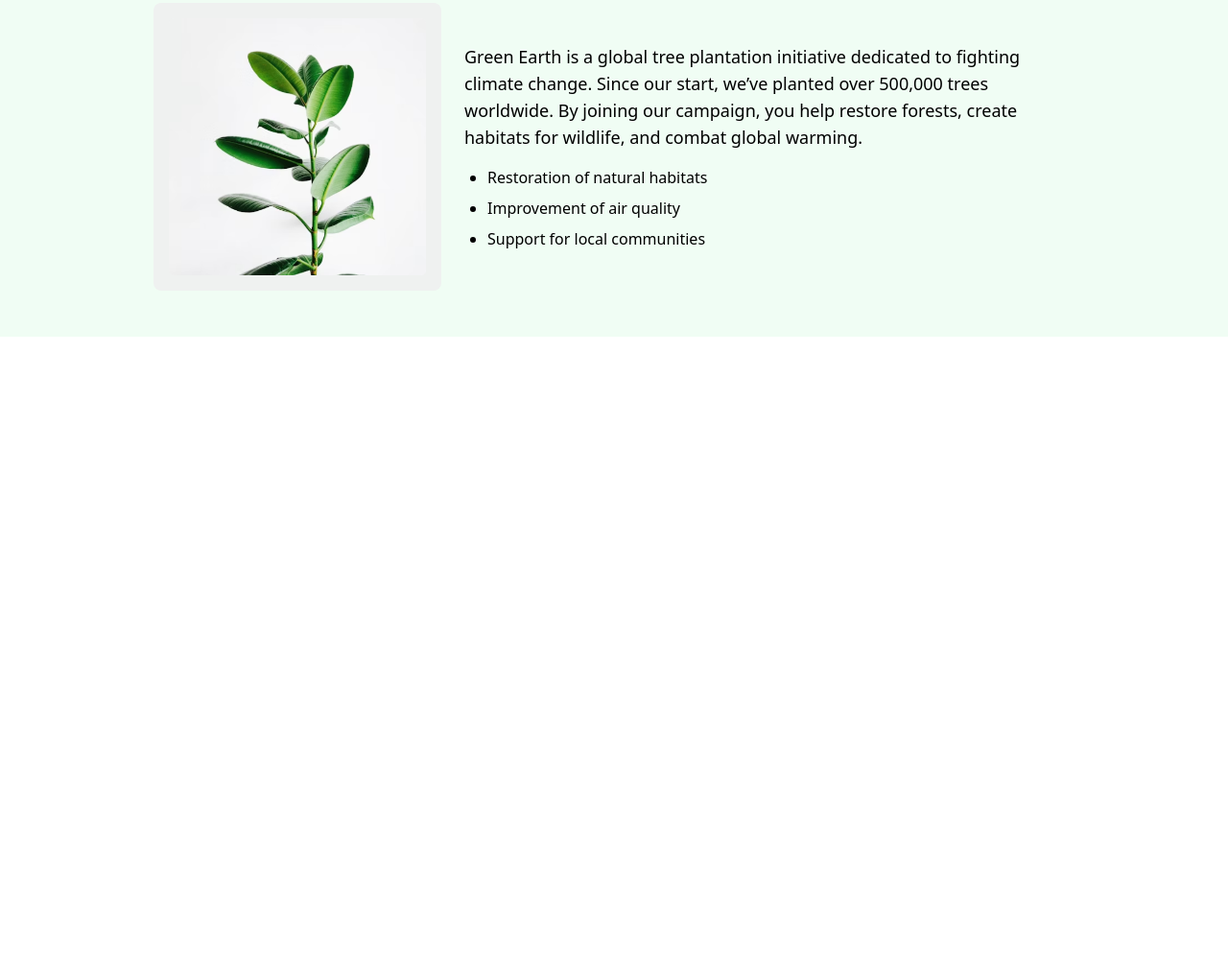
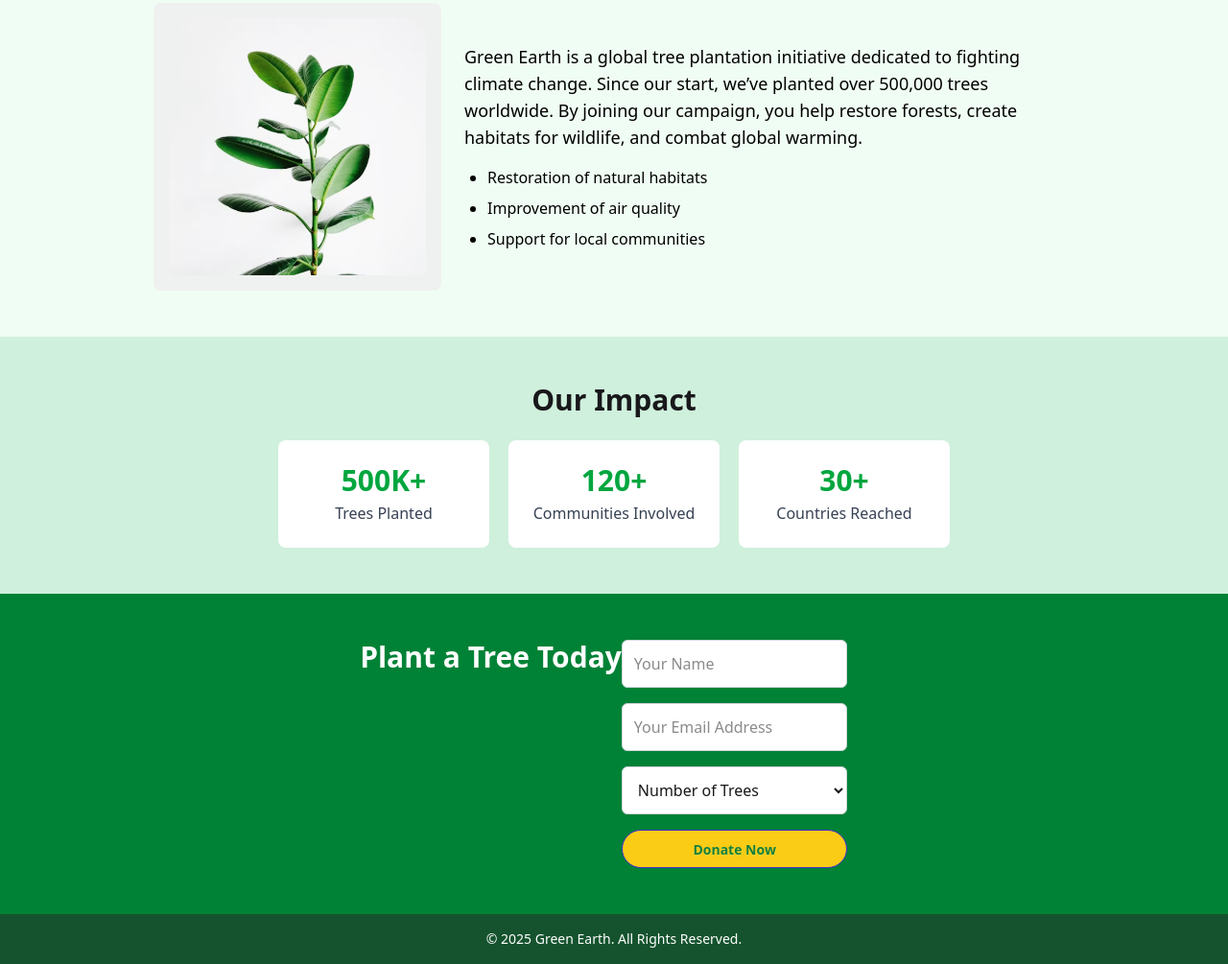
Before and after one commit to Alamin-Rintu/Green-Earth-Website, a plain HTML site: page index.html in a window 1280 px wide. Shown: the part 451-1456 px from the top of the page at 96% size. Before the commit the page ends 802 px from the top, so only its background shows below. Drawn offline with nearby package versions, Linux system fonts and the light colour scheme.

Commit message:
added our impact , form and footer section

```diff
--- a/index.html
+++ b/index.html
@@ -105,7 +105,7 @@
       </h1>
 
       <div
-        class="flex flex-col md:flex-row justify-center items-center gap-6 w-9/12  mx-auto"
+        class="flex flex-col md:flex-row justify-center items-center gap-6 w-9/12 mx-auto"
       >
         <div class="bg-[#EFF1F0] p-4 rounded-lg w-full max-w-[300px] h-auto">
           <img
@@ -116,8 +116,11 @@
         </div>
 
         <div class="space-y-4 text-center md:text-left">
-          <p class="text-lg  text-black">
-            Green Earth is a global tree plantation initiative dedicated to fighting climate change. Since our start, we’ve planted over 500,000 trees worldwide. By joining our campaign, you help restore forests, create habitats for wildlife, and combat global warming.
+          <p class="text-lg text-black">
+            Green Earth is a global tree plantation initiative dedicated to
+            fighting climate change. Since our start, we’ve planted over 500,000
+            trees worldwide. By joining our campaign, you help restore forests,
+            create habitats for wildlife, and combat global warming.
           </p>
 
           <ul class="list-disc pl-6 text-black space-y-2">
@@ -129,6 +132,77 @@
       </div>
     </section>
 
+    <!-- out impact section -->
+    <section class="bg-[#CFF0DC] w-full py-12 flex flex-col items-center">
+      <h2 class="text-3xl font-semibold mb-6">Our Impact</h2>
+
+      <div
+        class="cards w-11/12 flex justify-center items-center gap-5 text-center flex-wrap"
+      >
+        <div
+          class="flex-1 min-w-[180px] max-w-[220px] bg-white py-6 rounded-lg hover:shadow-lg"
+        >
+          <h2 class="text-green-600 text-3xl font-bold">500K+</h2>
+          <p class="text-gray-700 mt-1">Trees Planted</p>
+        </div>
+
+        <div
+          class="flex-1 min-w-[180px] max-w-[220px] bg-white py-6 rounded-lg hover:shadow-lg"
+        >
+          <h2 class="text-green-600 text-3xl font-bold">120+</h2>
+          <p class="text-gray-700 mt-1">Communities Involved</p>
+        </div>
+
+        <div
+          class="flex-1 min-w-[180px] max-w-[220px] bg-white py-6 rounded-lg hover:shadow-lg"
+        >
+          <h2 class="text-green-600 text-3xl font-bold">30+</h2>
+          <p class="text-gray-700 mt-1">Countries Reached</p>
+        </div>
+      </div>
+    </section>
+
+    <!-- form section -->
+    <section class="bg-green-700 py-12 flex justify-center">
+        <h2 class="text-center text-white text-3xl font-semibold mb-6">Plant a Tree Today</h2>
+      <div>
+        <form class="w-11/12 max-w-md flex flex-col gap-4">
+        <input
+          type="text"
+          placeholder="Your Name"
+          class="p-3 rounded-md bg-white border border-gray-300 focus:outline-none focus:ring-2 focus:ring-green-400"
+        />
+
+        <input
+          type="email"
+          placeholder="Your Email Address"
+          class="p-3 rounded-md bg-white border border-gray-300 focus:outline-none focus:ring-2 focus:ring-green-400"
+        />
+
+        <select
+          class="p-3 rounded-md border border-gray-300 bg-white focus:outline-none focus:ring-2 focus:ring-green-400"
+        >
+          <option disabled selected>Number of Trees</option>
+          <option>Crimson</option>
+          <option>Amber</option>
+          <option>Velvet</option>
+        </select>
+
+        <button
+          class="btn btn-outline btn-primary bg-[#FACC15] text-[#15803D] rounded-3xl px-6"
+        >
+          Donate Now
+        </button>
+      </form>
+      </div>
+    </section>
+
+    <footer class="bg-[#14532D] text-white py-4">
+      <p class="text-center text-sm">
+        © 2025 Green Earth. All Rights Reserved.
+      </p>
+    </footer>
+
     <script src="script/script.js"></script>
   </body>
 </html>
```
